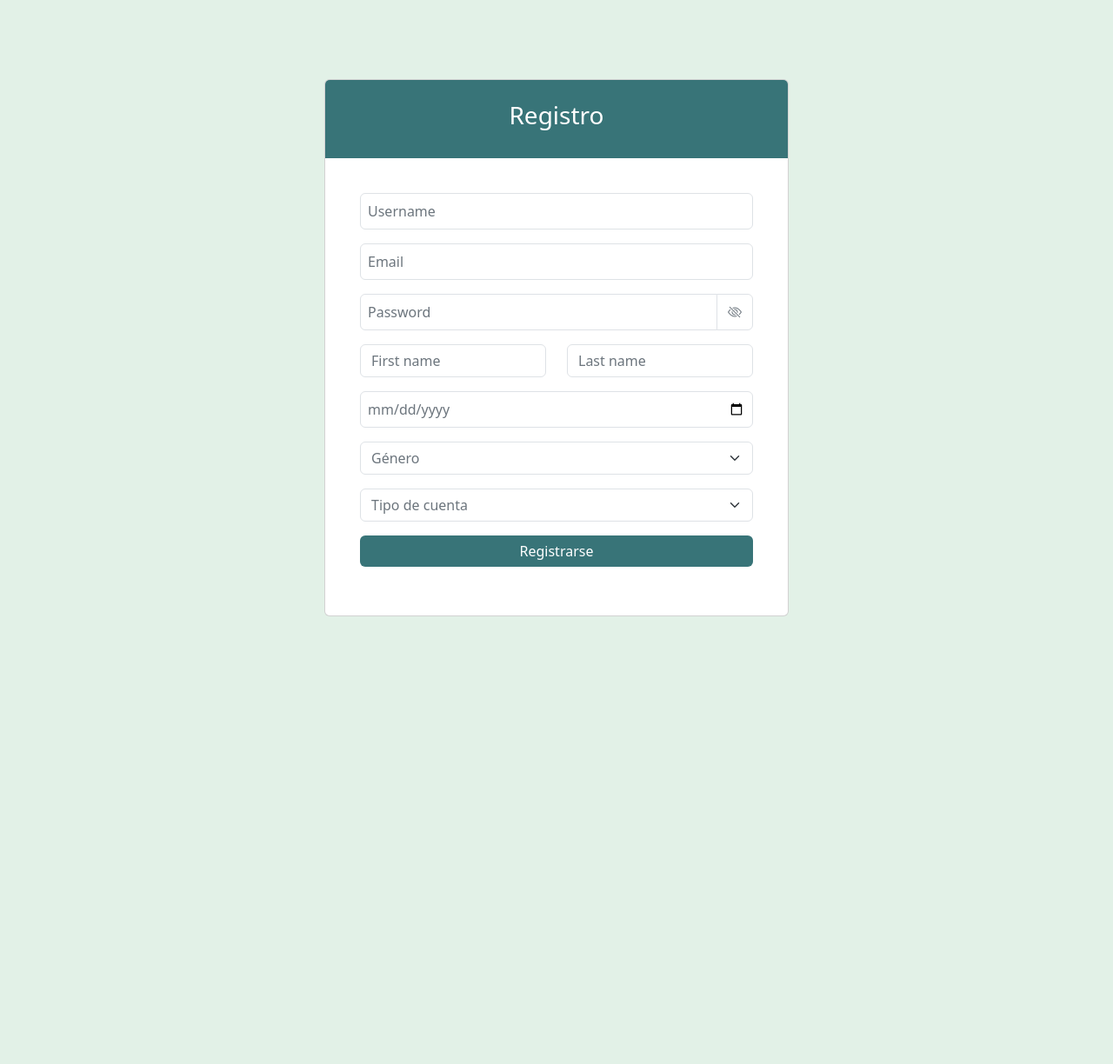
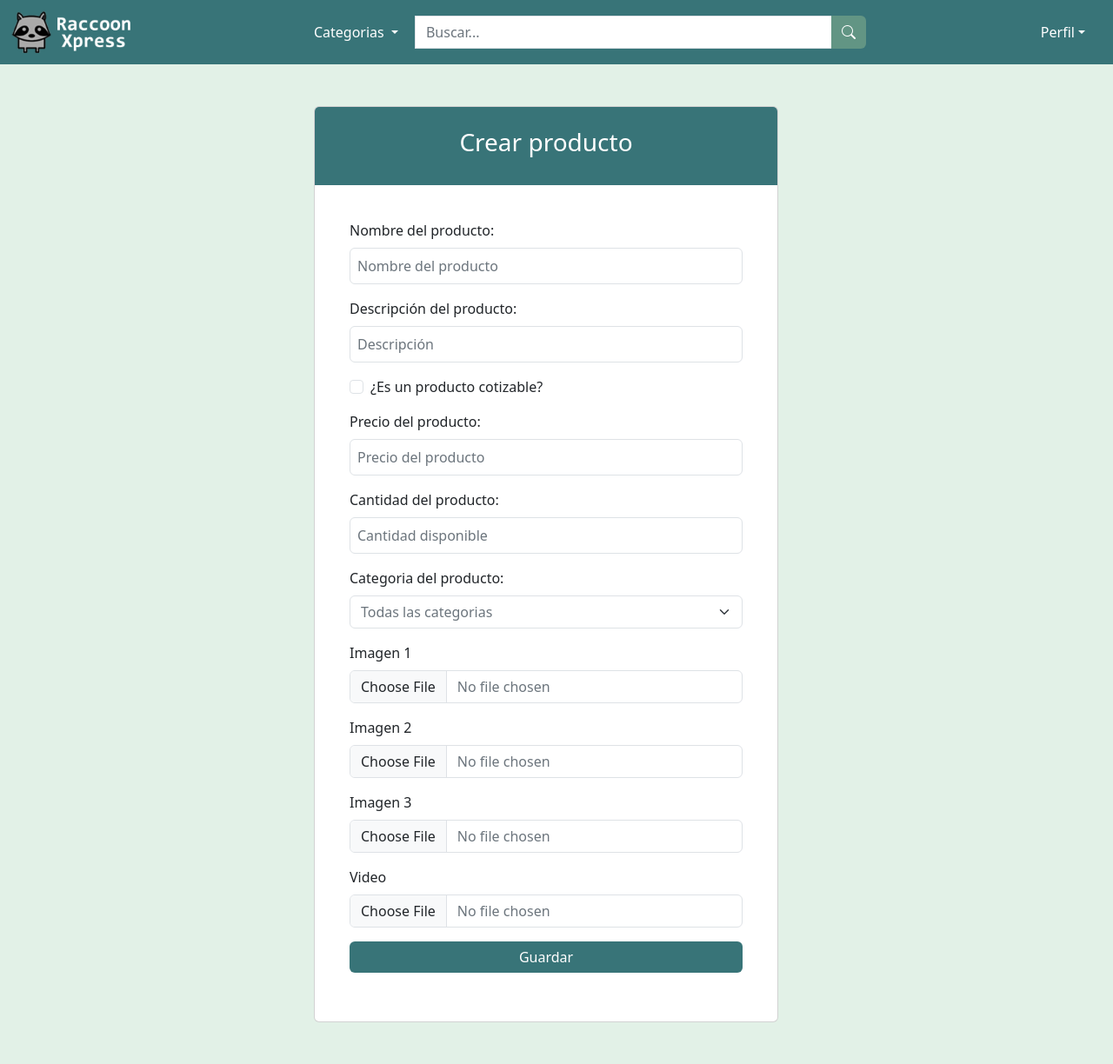
Before and after one commit to ImNotAngel14/NEWRaccoonXpress, a PHP site: the page made by src/views/createProduct.php in a window 1280 px wide. Shown: the whole page at 87% size. Before the commit the page ends 709 px from the top, so only its background shows below. Run offline with PHP 8.4, Linux system fonts and the light colour scheme; the template is opened without the code that fills it, so the values that code supplies are empty; the visitor is signed in with stand-in values (Sample User, id 1).

Commit message:
lo intentamos

```diff
--- a/database/tables/tables.sql
+++ b/database/tables/tables.sql
@@ -48,8 +48,12 @@ CREATE TABLE `products`
     `quantity` INT NOT NULL COMMENT 'Cantidad del producto',
     `active` TINYINT(1) COMMENT 'Bandera de producto activado',
     `approved_by` INT COMMENT 'Identificador del usuario administrador quien aprovó el producto',
+    `created_by` INT COMMENT 'Identificador del usuario quien creo el producto'
     CONSTRAINT `fk_products_approved_by_users`
         FOREIGN KEY (`approved_by`)
+        REFERENCES `users` (`user_id`),
+    CONSTRAINT `fk_products_created_by_users`
+        FOREIGN KEY(`created_by`)
         REFERENCES `users` (`user_id`)
 ) ENGINE=InnoDB DEFAULT CHARSET=utf8mb4 COLLATE=utf8mb4_general_ci;
 
--- a/src/views/createProduct.php
+++ b/src/views/createProduct.php
@@ -4,79 +4,156 @@
     <?php
     include __DIR__ . '/layouts/general_header.php';
     ?>
-    <title>Crear producto</title>
+    <title>Productos</title>
 </head>
-<body class="container d-flex justify-content-center ">
-    <div class="row justify-content-center align-items-center w-100" style="height: 100vh;">
-        <div class="col-sm-12 col-md-8 col-lg-6 m-5 ">
+<body>
+    <?php
+    include __DIR__ . '/layouts/navbar.php';
+    ?>
+    <!-- Content -->
+    <div class="container w-100 h-90">
+        <div class="row justify-content-center align-items-center w-100">
+            <div class="col-sm-12 col-md-8 col-lg-6 m-5">
                 <div class="card">
                     <div class="card-header text-center p-4 my-primary-color">
-                    <h3>Registro</h3>
+                        <h3>Crear producto</h3>
                     </div>
                     <div class="card-body m-4">
-                    <form method="POST" class="needs-validation" novalidate>
+                        <form method="POST" id="add_product" enctype="multipart/form-data"  >
+
+                            <!-- product_name -->
                             <div class="form-outline mb-3">
-                            <input type="text" class="form-control p-2" id="username" name="username" placeholder="Username" required/>
-                            <div class="invalid-feedback">Ingrese un nombre de usuario con mínimo 3 caracteres</div>
+                                <label for="product_name" class="form-label">Nombre del producto:</label>
+                                <input type="text" class="form-control p-2" id="product_name" name="product_name" placeholder="Nombre del producto" required/>
+                                <div class="invalid-feedback">Ingrese el nombre del producto.</div>
                             </div>
+
+                            <!-- description -->
                             <div class="form-outline mb-3">
-                            <input type="email" class="form-control p-2" id="email" name="email" placeholder="Email" required/>
-                            <div class="invalid-feedback">Ingrese una dirección de correo electrónico válida.</div>
+                                <label for="description" class="form-label">Descripción del producto:</label>
+                                <input type="text" class="form-control p-2" id="description" name="description" placeholder="Descripción" required/>
+                                <div class="invalid-feedback">Descripción del producto.</div>
                             </div>
-                        <div class="input-group has-validation mb-3">
-                            <input type="password" class="form-control p-2" id="password" name="password" placeholder="Password" required/>
-                            <button type="button" class="btn my-outline-gray" onclick="togglePassword()"><i class="bi bi-eye-slash" id="toggleIcon"></i></button>
-                            <div class="invalid-feedback">
-                                <p>La contraseña debe incluir:</p>
-                                <ul>
-                                    <li id="req_length">Al menos 8 caracteres.</li>
-                                    <li id="req_upper">Una letra mayúscula.</li>
-                                    <li id="req_lower">Una letra minúscula.</li>
-                                    <li id="req_number">Un número.</li>
-                                    <li id="req_special">Un carácter especial.</li>
-                                </ul>
+
+                            <!-- quotable -->
+                            <div class="form-check mb-3">
+                                <input class="form-check-input" type="checkbox" name="quotable" id="quotable">
+                                <label class="form-check-label" for="persistent">¿Es un producto cotizable?</label>
                             </div>
+
+                            <!-- price -->
+                            <div class="form-outline mb-3" id="price-container">
+                                <label for="price" class="form-label">Precio del producto:</label>
+                                <input type="number" class="form-control p-2" id="price" name="price" placeholder="Precio del producto" min="0"/>
+                                <div class="invalid-feedback">Ingrese el precio del producto</div>
                             </div>
-                        <div class="row">
-                            <div class="col-sm-12 col-md-6 mb-3">
-                                <input type="text" class="form-control" name="first_name" placeholder="First name" aria-label="First name" required>
-                                <div class="invalid-feedback">Ingrese su nombre.</div>
+
+                            <!-- quantity -->
+                            <div class="form-outline mb-3" id="quantity-container">
+                                <label for="quantity" class="form-label">Cantidad del producto:</label>
+                                <input type="number" class="form-control p-2" id="quantity" name="quantity" placeholder="Cantidad disponible" min="0"/>
+                                <div class="invalid-feedback">Cantidad disponible</div>
                             </div>
-                            <div class="col-sm-12 col-md-6 mb-3">
-                                <input type="text" class="form-control" name="last_name" placeholder="Last name" aria-label="Last name" required>
-                                <div class="invalid-feedback">Ingrese su apellido.</div>
+
+                            <!-- category -->
+                            <label for="category" class="form-label">Categoria del producto:</label>
+                            <select class="form-select mb-3" id="category" name="category" required>
+                                <option value="">Todas las categorias</option>
+                                <?php
+                                    if(isset($categories))
+                                    {
+                                        foreach($categories as $category)
+                                        {
+                                            echo "<option value=". $category['category_id'] .">". $category['title'] ."</option>";
+                                        }
+                                    }
+                                ?>
+                            </select>
+
+                            <!-- image_1 -->
+                            <div class="mb-3">
+                                <label class="form-label">Imagen 1</label>
+                                <input type="file" class="form-control" id="image_1" name="image_1" accept=".jpg">
                             </div>
+
+                            <!-- image_2 -->
+                            <div class="mb-3">
+                                <label class="form-label">Imagen 2</label>
+                                <input type="file" class="form-control" id="image_2" name="image_2" accept=".jpg">
                             </div>
-                        <div class="form-outline mb-3">
-                            <input type="date" class="form-control p-2" id="birth_date" name="birth_date" placeholder="Fecha de Nacimiento " required>
-                            <div class="invalid-feedback">Debe seleccionar una fecha de nacimiento.</div>
+
+                            <!-- image_3 -->
+                            <div class="mb-3">
+                                <label class="form-label">Imagen 3</label>
+                                <input type="file" class="form-control" id="image_3" name="image_3" accept=".jpg">
                             </div>
+
+                            <!-- video -->
                             <div class="mb-3">
-                            <select class="form-select" name="gender" required >
-                                <option value="">Género</option>
-                                <option value="0" class="opcion">Masculino</option>
-                                <option value="1" class="opcion">Femenino</option>
-                            </select>
-                            <div class="invalid-feedback">Seleccione su género.</div>
+                                <label class="form-label">Video</label>
+                                <input type="file" class="form-control" id="video" name="video" accept=".webm">
                             </div>
-                        <div class="mb-3">
-                            <select class="form-select" name="user_role" required>
-                                <option value="">Tipo de cuenta</option>
-                                <option value="2" class="opcion">Comprador</option>
-                                <option value="1" class="opcion">Vendedor</option>
-                            </select>
-                            <div class="invalid-feedback">Seleccione el tipo de cuenta.</div>
-                        </div>
+
                             <div class="text-center mb-3">
-                            <button type="submit" class="btn w-100 my-primary">Registrarse</button>
+                                <button type="submit" class="btn w-100 my-primary">Guardar</button>
                             </div>
                         </form>
                     </div>
                 </div>
             </div>
         </div>
+    </div>
     <script src="https://cdn.jsdelivr.net/npm/bootstrap@5.3.3/dist/js/bootstrap.bundle.min.js" integrity="sha384-YvpcrYf0tY3lHB60NNkmXc5s9fDVZLESaAA55NDzOxhy9GkcIdslK1eN7N6jIeHz" crossorigin="anonymous"></script>
-    <script src="/NewRaccoonXpress/src/views/js/register.js"></script>
+    <script>
+        // Selecciona el checkbox y los contenedores de los campos
+        const quotableCheckbox = document.getElementById('quotable');
+        const priceContainer = document.getElementById('price-container');
+        const quantityContainer = document.getElementById('quantity-container');
+
+        // Agrega un evento al checkbox para detectar cambios
+        quotableCheckbox.addEventListener('change', function () {
+            if (this.checked) {
+                // Si está marcado, oculta los campos
+                priceContainer.style.display = 'none';
+                quantityContainer.style.display = 'none';
+            } else {
+                // Si no está marcado, muestra los campos
+                priceContainer.style.display = '';
+                quantityContainer.style.display = '';
+            }
+        });
+
+        const form = document.getElementById('add_product');
+        form.addEventListener('submit', async function(event) {
+            event.preventDefault();
+            //form.classList.add('was-validated');
+            if (form.checkValidity())
+            {
+                const formData = new FormData(this);
+                try {
+                    const response = await fetch("http://localhost/NewRaccoonXpress/index.php?controller=product&action=addProduct", {
+                        method: "POST",
+                        body: formData
+                    });
+
+                    const result = await response.json();
+                    console.log(result);
+                    if (result.success)
+                    {
+                        alert('registrado');
+                        //location.reload();
+                    }
+                    else
+                    {
+                        // Mostrar mensaje de error
+                        alert('no registrado');
+                        console.error("Error al actualizar la cuenta: ", response.statusText);
+                    }
+                } catch (error) {
+                    console.log("Error:", error);
+                }
+            }
+        }, false);
+    </script>
 </body>
-
 </html>
--- a/src/views/js/profile.js
+++ b/src/views/js/profile.js
@@ -59,7 +59,7 @@ document.addEventListener('DOMContentLoaded', () => {
                 console.log(result);
                 if (result.success)
                 {
-                    window.location.href = 'index.php?controller=user&action=showProfile';
+                    location.reload();
                 }
                 else
                 {
--- a/src/views/landing_page.php
+++ b/src/views/landing_page.php
@@ -5,7 +5,7 @@
     include __DIR__ . '/layouts/general_header.php';
     ?>
     <link rel="stylesheet" href="/NewRaccoonXpress/src/views/css/landing_page.css">
-    <title>Home</title>
+    <title>Inicio</title>
 </head>
 <body>
     <div class="container d-flex justify-content-center">
--- a/src/views/my_purchases.php
+++ b/src/views/my_purchases.php
@@ -4,7 +4,7 @@
     <?php
     include __DIR__ . '/layouts/general_header.php';
     ?>
-    <title>Home</title>
+    <title>Mis pedidos</title>
 </head>
 <body>
     <?php
--- a/src/views/profile.php
+++ b/src/views/profile.php
@@ -4,7 +4,7 @@
     <?php
     include __DIR__ . '/layouts/general_header.php';
     ?>
-    <title>Home</title>
+    <title>Perfil</title>
 </head>
 <body>
     <?php
--- a/src/views/sales_report.php
+++ b/src/views/sales_report.php
@@ -4,7 +4,7 @@
     <?php
     include __DIR__ . '/layouts/general_header.php';
     ?>
-    <title>Home</title>
+    <title>Reporte ventas</title>
 </head>
 <body>
     <?php
--- a/src/views/shoppingCart.php
+++ b/src/views/shoppingCart.php
@@ -4,7 +4,7 @@
     <?php
         include __DIR__ . '/layouts/general_header.php';
     ?>
-    <title>Home</title>
+    <title>Carrito de compras</title>
 </head>
 <body>
     <?php
```
Also changed, not shown: src/controllers/ProductController.php (+79 -3 lines), src/models/Product.php (+34 -0 lines), src/views/categories.php (added, +21 -0 lines), src/views/js/shoppingCart.js (+0 -13 lines), src/views/product_details.php (+9 -5 lines), database/backup/new_raccoonxpress2.sql (added). Lines whose indentation alone changed are shown as unchanged.
